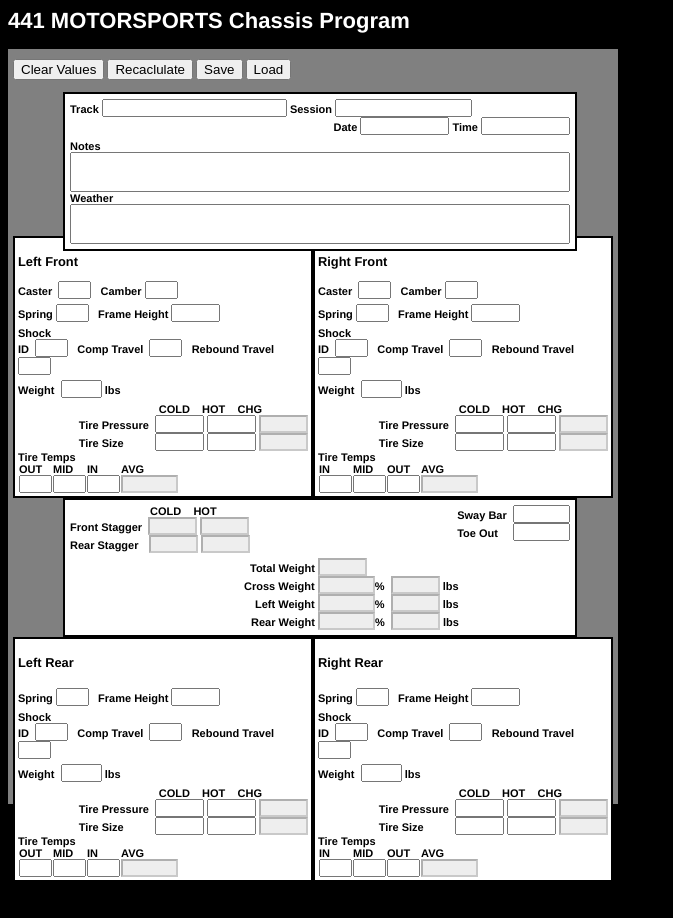
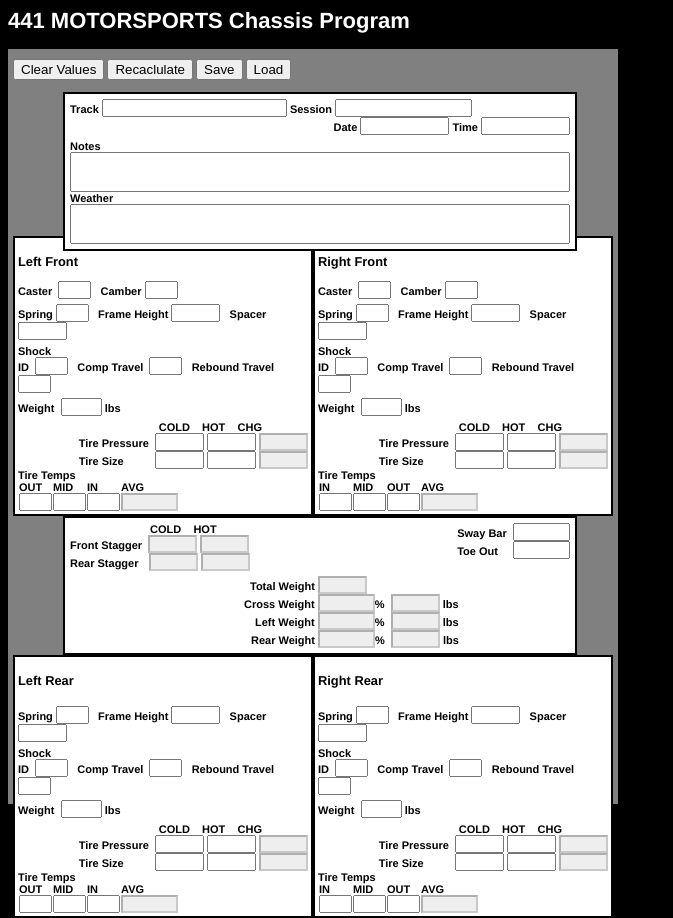
Before and after one commit to matth0128/Race_Car_Chassis_Program, a plain HTML site: page index.html in a window 1280 px wide. Shown: the whole page, without its empty margins (0-673 px from the left). Before the commit the page ends 882 px from the top, so only its background shows below. Drawn offline with Linux system fonts and the light colour scheme.

Commit message:
Adding the wheel spacer entry field.

```diff
--- a/css/main.css
+++ b/css/main.css
@@ -103,7 +103,7 @@
     float:left;
     clear:both;}
 
-.spring_frame_div {
+.spring_frame_spacer_div {
     padding-top:5px;
     float:left;
     clear:both;}
--- a/index.html
+++ b/index.html
@@ -53,11 +53,13 @@
                         <input id="lf_camber" type="text" size="1">
                     </div>
                     <br>
-                    <div class="spring_frame_div">
+                    <div class="spring_frame_spacer_div">
                         <b>Spring</b>
                         <input id="lf_spring" type="text" size="1">&nbsp;&nbsp;
                         <b>Frame Height</b>
-                        <input id="lf_frame_height" type="text" size="3">
+                        <input id="lf_frame_height" type="text" size="3">&nbsp;&nbsp;
+                        <b>Spacer</b>
+                        <input id="lf_spacer" type="text" size="3">
                     </div>
                     <div class="shock_div">
                         <b>Shock</b>&nbsp;<br>
@@ -114,11 +116,13 @@
                         <input id="rf_camber" type="text" size="1">
                     </div>
                     <br>
-                    <div class="spring_frame_div">
+                    <div class="spring_frame_spacer_div">
                         <b>Spring</b>
                         <input id="rf_spring" type="text" size="1">&nbsp;&nbsp;
                         <b>Frame Height</b>
-                        <input id="rf_frame_height" type="text" size="3">
+                        <input id="rf_frame_height" type="text" size="3">&nbsp;&nbsp;
+                        <b>Spacer</b>
+                        <input id="rf_spacer" type="text" size="3">
                     </div>
                     <div class="shock_div">
                         <b>Shock</b>&nbsp;<br>
@@ -203,11 +207,13 @@
                 <!-- Left Rear DIV -->
                 <div id="lr_tire" class="tire_div">
                     <h3>Left Rear</h3>
-                    <div class="spring_frame_div">
+                    <div class="spring_frame_spacer_div">
                         <b>Spring</b>
                         <input id="lr_spring" type="text" size="1">&nbsp;&nbsp;
                         <b>Frame Height</b>
-                        <input id="lr_frame_height" type="text" size="3">
+                        <input id="lr_frame_height" type="text" size="3">&nbsp;&nbsp;
+                        <b>Spacer</b>
+                        <input id="lr_spacer" type="text" size="3">
                     </div>
                     <div class="shock_div">
                         <b>Shock</b>&nbsp;<br>
@@ -257,11 +263,13 @@
                 <!-- Right Rear DIV -->
                 <div id="rr_tire" class="tire_div">
                     <h3>Right Rear</h3>
-                    <div class="spring_frame_div">
+                    <div class="spring_frame_spacer_div">
                         <b>Spring</b>
                         <input id="rr_spring" type="text" size="1">&nbsp;&nbsp;
                         <b>Frame Height</b>
-                        <input id="rr_frame_height" type="text" size="3">
+                        <input id="rr_frame_height" type="text" size="3">&nbsp;&nbsp;
+                        <b>Spacer</b>
+                        <input id="rr_spacer" type="text" size="3">
                     </div>
                     <div class="shock_div">
                         <b>Shock</b>&nbsp;<br>
```
